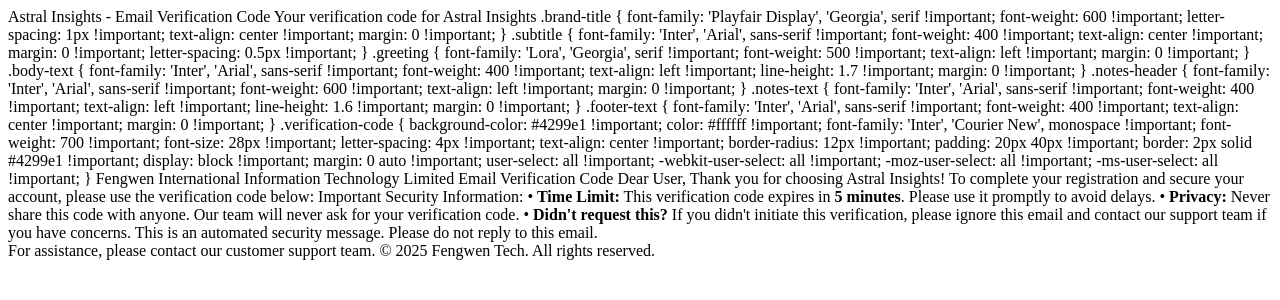
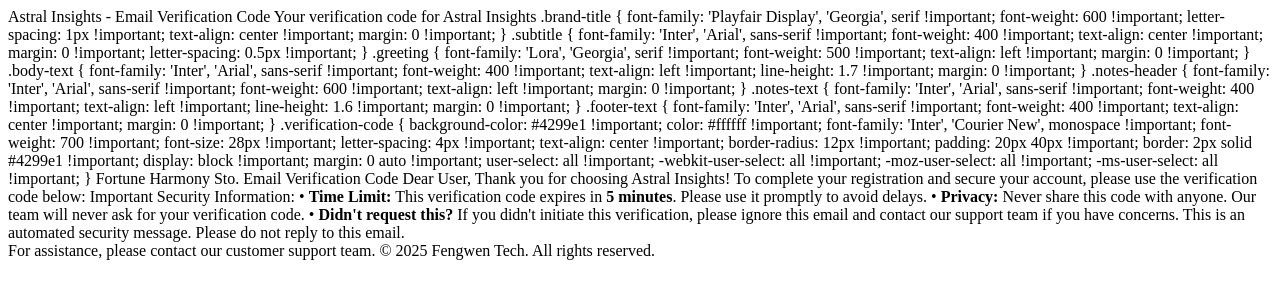
Before and after one commit to 202030481266/FengWenServer, a Python web app: template templates/verification_code.mjml.j2 in a window 1280 px wide. Shown: the top 300 px of the page. Run offline with Jinja, Linux system fonts and the light colour scheme; the template is opened without the code that fills it, so the values that code supplies are empty.

Commit message:
[update] 更改验证码邮件模板

```diff
--- a/templates/verification_code.mjml.j2
+++ b/templates/verification_code.mjml.j2
@@ -89,7 +89,7 @@
           font-size="32px"
           color="#1a202c"
           padding="0 0 8px 0">
-          Fengwen International Information Technology Limited
+          Fortune Harmony Sto.
         </mj-text>
         <mj-text
           css-class="subtitle"
```
